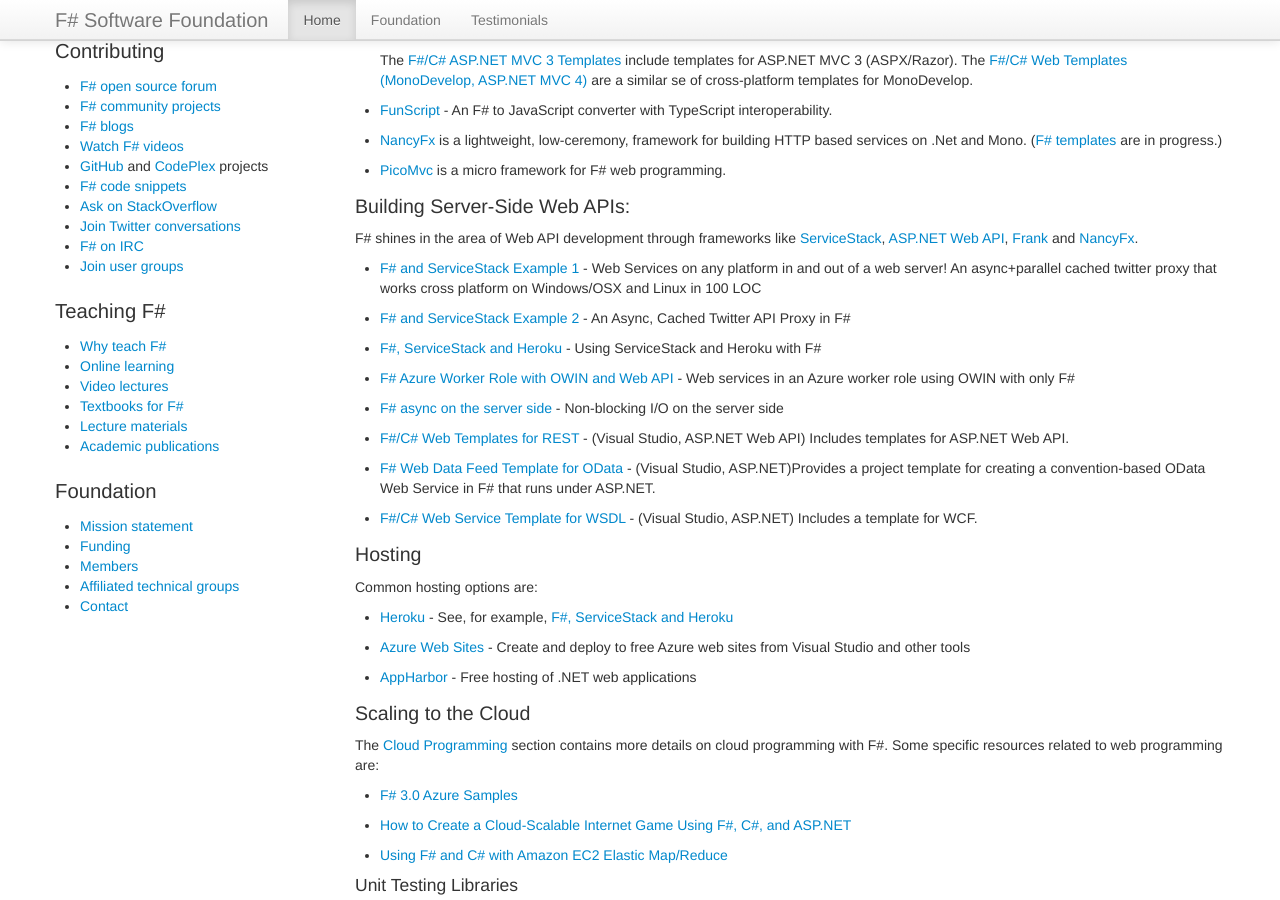
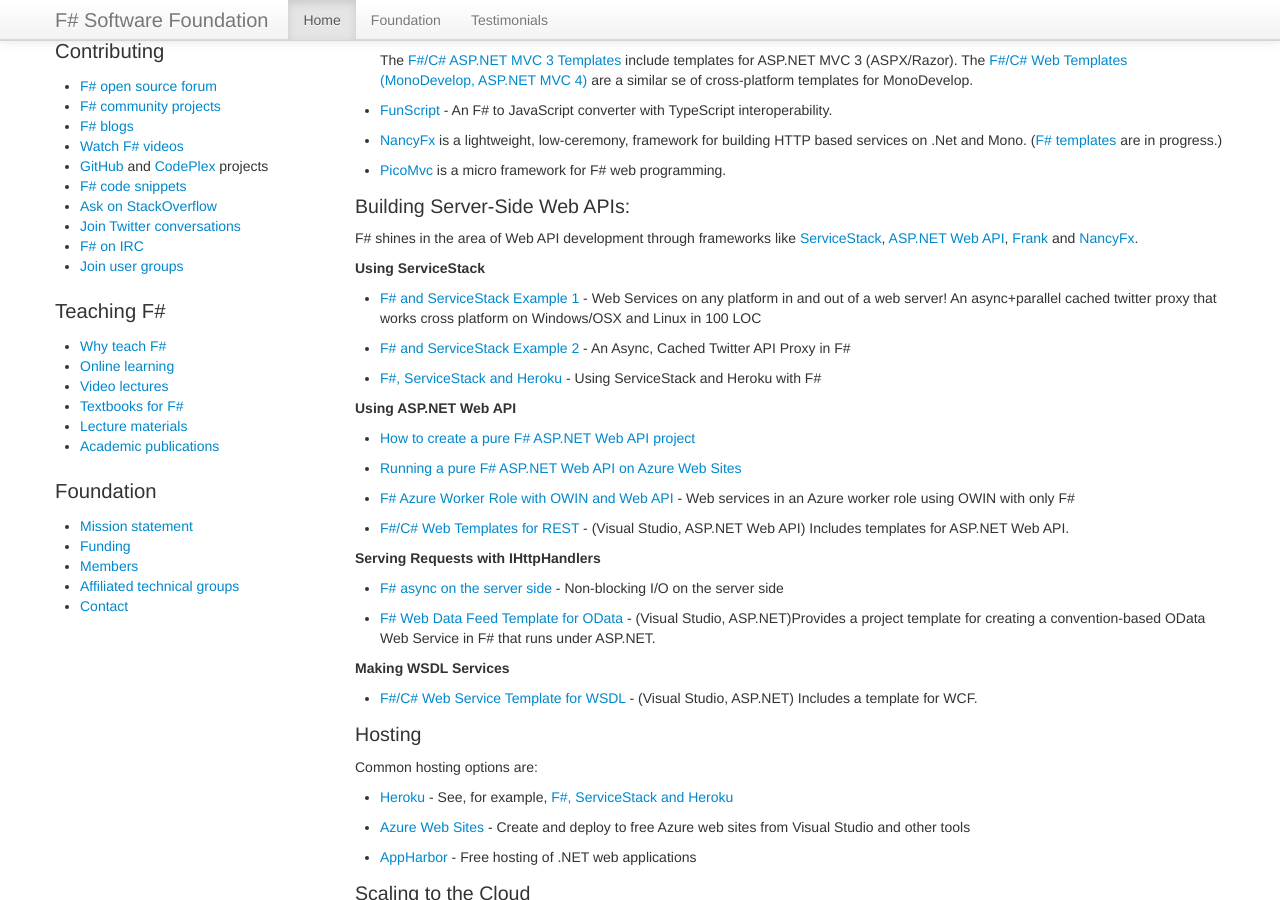
Before and after one commit to fsharp/fsharp.org, a Jekyll site: the page built from webstacks/index.md, in a window 1280 px wide and 900 px high, scrolled down 559 px. Built offline with Jekyll 4.4.1, drawn with Linux system fonts in a browser that asks for light colours; nearby versions of some CDN libraries; some web fonts are replaced; comment, search, counter and statistics services are not loaded.

Commit message:
Update index.md

```diff
--- a/webstacks/index.md
+++ b/webstacks/index.md
@@ -42,15 +42,28 @@
 F# shines in the area of Web API development through frameworks like  [ServiceStack](http://www.servicestack.net/), [ASP.NET Web API](http://www.asp.net/web-api), [Frank](https://github.com/frank-fs/frank) and
 [NancyFx](http://nancyfx.org/).
 
+##### Using ServiceStack
+
  * [F# and ServiceStack Example 1](http://www.servicestack.net/mythz_blog/?p=785) - Web Services on any platform in and out of a web server! An async+parallel cached twitter proxy that works cross platform on Windows/OSX and Linux in 100 LOC
  * [F# and ServiceStack Example 2](http://www.servicestack.net/mythz_blog/?p=811) - An Async, Cached Twitter API Proxy in F#
  * [F#, ServiceStack and Heroku](https://github.com/kunjee17/ServiceStackHeroku) - Using ServiceStack and Heroku with F#
+
+##### Using ASP.NET Web API
+
+ * [How to create a pure F# ASP.NET Web API project](http://blog.ploeh.dk/2013/08/23/how-to-create-a-pure-f-aspnet-web-api-project/)
+ * [Running a pure F# ASP.NET Web API on Azure Web Sites](http://blog.ploeh.dk/2013/08/26/running-a-pure-f-web-api-on-azure-web-sites/)
  * [F# Azure Worker Role with OWIN and Web API](https://github.com/panesofglass/AzureFSharpOwin) - Web services in an Azure worker role using OWIN with only F#
- * [F# async on the server side](http://lorgonblog.wordpress.com/2010/03/28/f-async-on-the-server-side/) - Non-blocking I/O on the server side
  * [F#/C# Web Templates for REST](http://visualstudiogallery.msdn.microsoft.com/3d2bf938-fc9e-403c-90b3-8de27dc23095) -
     (Visual Studio, ASP.NET Web API) Includes templates for ASP.NET Web API.
+
+##### Serving Requests with IHttpHandlers
+
+ * [F# async on the server side](http://lorgonblog.wordpress.com/2010/03/28/f-async-on-the-server-side/) - Non-blocking I/O on the server side
  * [F# Web Data Feed Template for OData](http://visualstudiogallery.msdn.microsoft.com/62042780-c1bb-456a-a552-c7d88d5d7aef) -
     (Visual Studio, ASP.NET)Provides a project template for creating a convention-based OData Web Service in F# that runs under ASP.NET.
+
+##### Making WSDL Services
+
  * [F#/C# Web Service Template for WSDL](http://visualstudiogallery.msdn.microsoft.com/279345a4-f189-4d1f-98fe-6b1af322d164) - (Visual Studio, ASP.NET) Includes a template for WCF.
 
 ### Hosting
```
